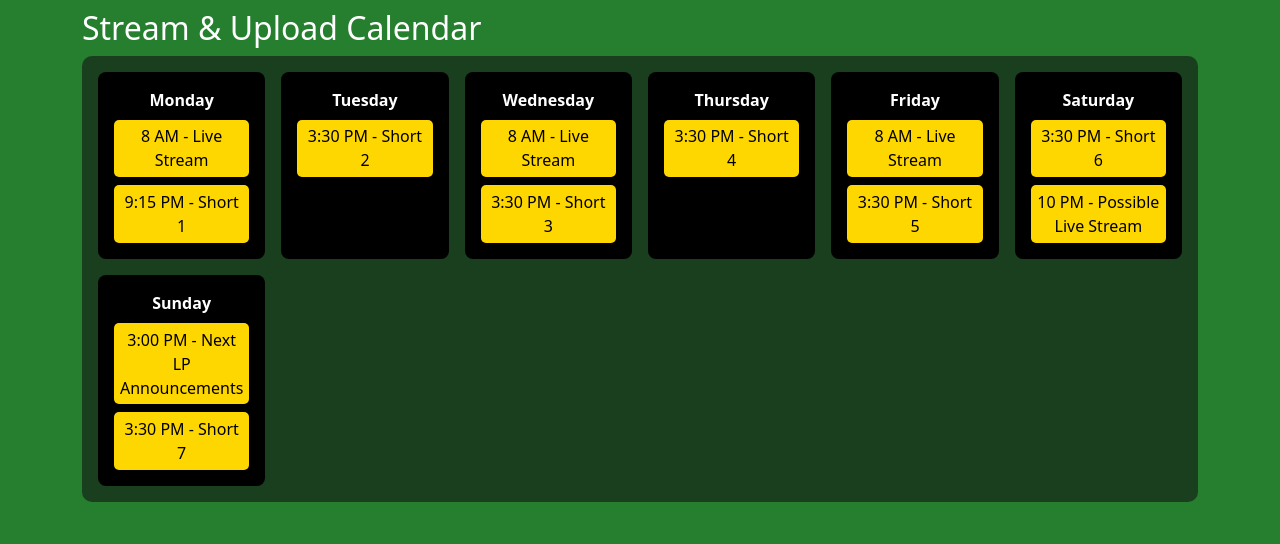
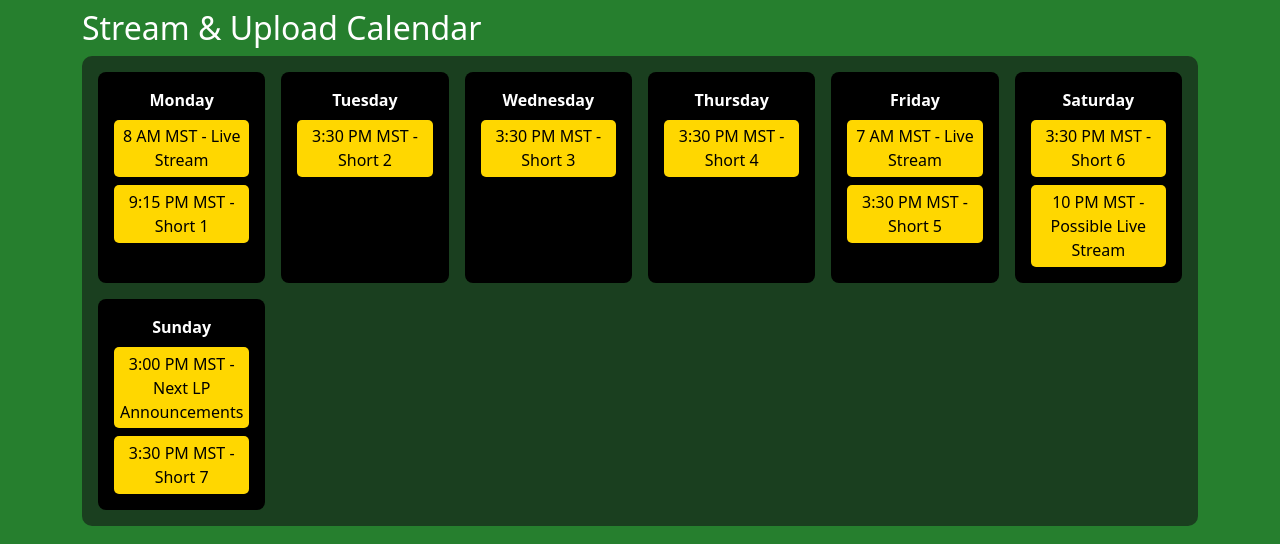
Before and after one commit to dallensmith93/blindswordsmanwebsite, a website: page index.html in a window 1280 px wide. Shown: the part 1320-1864 px from the top of the page. Drawn offline with nearby package versions, Linux system fonts and the light colour scheme.

Commit message:
updated calendar

```diff
--- a/index.html
+++ b/index.html
@@ -236,36 +236,35 @@
             <div class="calendar">
                 <div class="calendar-day">
                     <strong>Monday</strong>
-                    <div class="event">8 AM - Live Stream</div>
-                    <div class="event">9:15 PM - Short 1</div>
+                    <div class="event">8 AM MST - Live Stream</div>
+                    <div class="event">9:15 PM MST - Short 1</div>
                 </div>
                 <div class="calendar-day">
                     <strong>Tuesday</strong>
-                    <div class="event">3:30 PM - Short 2</div>
+                    <div class="event">3:30 PM MST - Short 2</div>
                 </div>
                 <div class="calendar-day">
                     <strong>Wednesday</strong>
-                    <div class="event">8 AM - Live Stream</div>
-                    <div class="event">3:30 PM - Short 3</div>
+                    <div class="event">3:30 PM MST - Short 3</div>
                 </div>
                 <div class="calendar-day">
                     <strong>Thursday</strong>
-                    <div class="event">3:30 PM - Short 4</div>
+                    <div class="event">3:30 PM MST - Short 4</div>
                 </div>
                 <div class="calendar-day">
                     <strong>Friday</strong>
-                    <div class="event">8 AM - Live Stream</div>
-                    <div class="event">3:30 PM - Short 5</div>
+                    <div class="event">7 AM MST - Live Stream</div>
+                    <div class="event">3:30 PM MST - Short 5</div>
                 </div>
                 <div class="calendar-day">
                     <strong>Saturday</strong>
-                    <div class="event">3:30 PM - Short 6</div>
-                    <div class="event">10 PM - Possible Live Stream</div>
+                    <div class="event">3:30 PM MST - Short 6</div>
+                    <div class="event">10 PM MST - Possible Live Stream</div>
                 </div>
                 <div class="calendar-day">
                     <strong>Sunday</strong>
-                    <div class="event">3:00 PM - Next LP Announcements</div>
-                    <div class="event">3:30 PM - Short 7</div>
+                    <div class="event">3:00 PM MST - Next LP Announcements</div>
+                    <div class="event">3:30 PM MST - Short 7</div>
                 </div>
             </div>
         </section>
```
